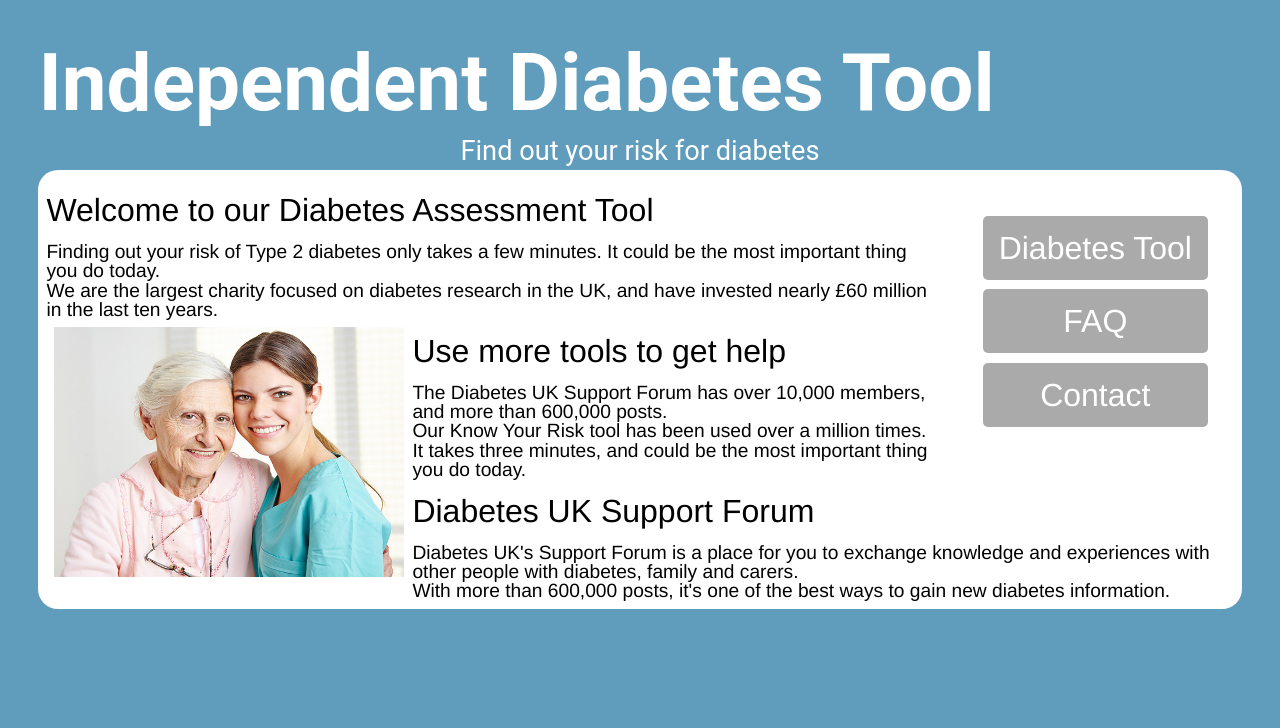
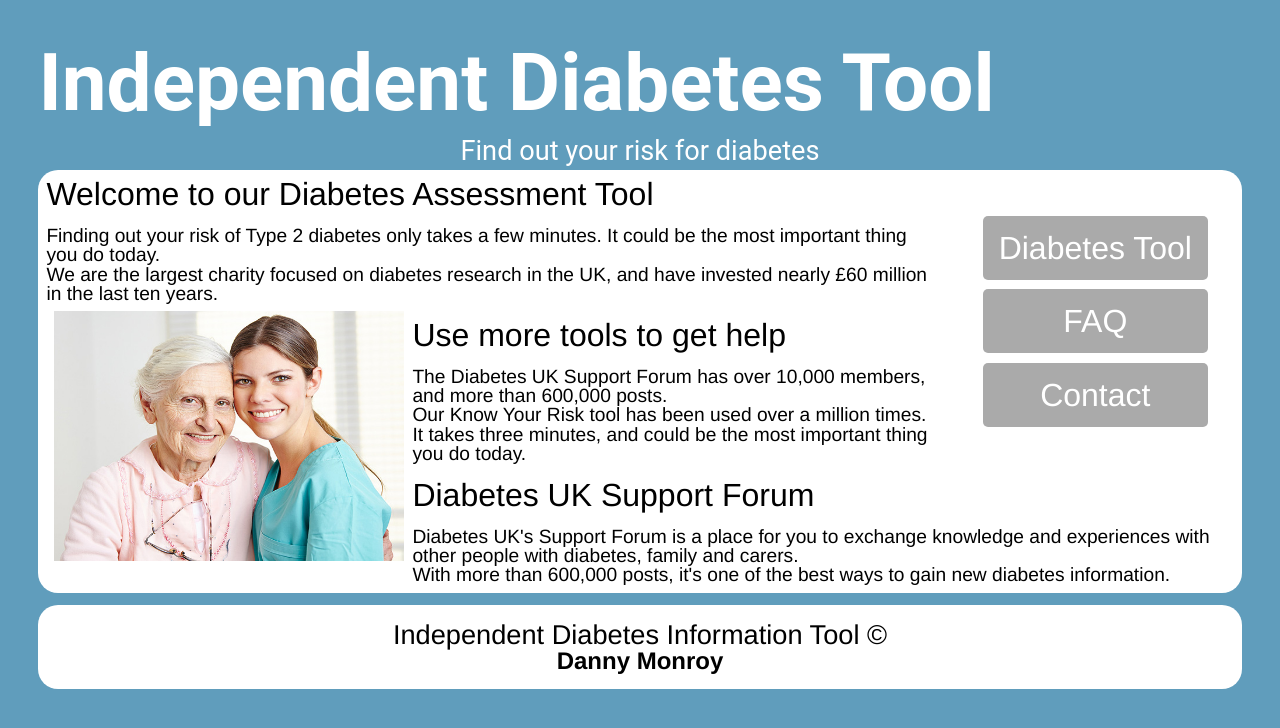
Before and after one commit to dannymonroy/diabetes-tool, a plain HTML site: page index.html in a window 1280 px wide. Drawn offline with Linux system fonts and the light colour scheme.

Commit message:
Cleared the float problem and added a footer

```diff
--- a/index.html
+++ b/index.html
@@ -39,6 +39,12 @@
     <p>Diabetes UK's Support Forum is a place for you to exchange knowledge and experiences with other people with diabetes, family and carers.</p>
 
     <p>With more than 600,000 posts, it's one of the best ways to gain new diabetes information.</p>
-      </main>
+    <div class="float"></div>
+    </main>
+
+      <footer>
+    <h3>Independent Diabetes Information Tool &copy; </h3>
+    <h4>Danny Monroy</h4>
+</footer>
   </body>
 </html>
--- a/style/style.css
+++ b/style/style.css
@@ -65,8 +65,16 @@ h2{
   font-size: 2em;
   margin: 0.5em 0;
 }
+
+h2:first-child{
+  margin-top: 0;
+}
 h3{
   font-size: 1.7em;
+}
+h4{
+  font-size: 1.5em;
+  font-weight: bold;
 }
 
 p{
@@ -124,3 +132,16 @@ main{
   padding: 0.5em;
   overflow: hidden;
 }
+
+.float{
+  clear: both;
+}
+
+footer{
+  clear: both;
+  margin-top: 0.8em;
+  background-color: #FFFFFF;
+  text-align: center;
+  border-radius: 20px;
+  padding: 1em;
+}
```
